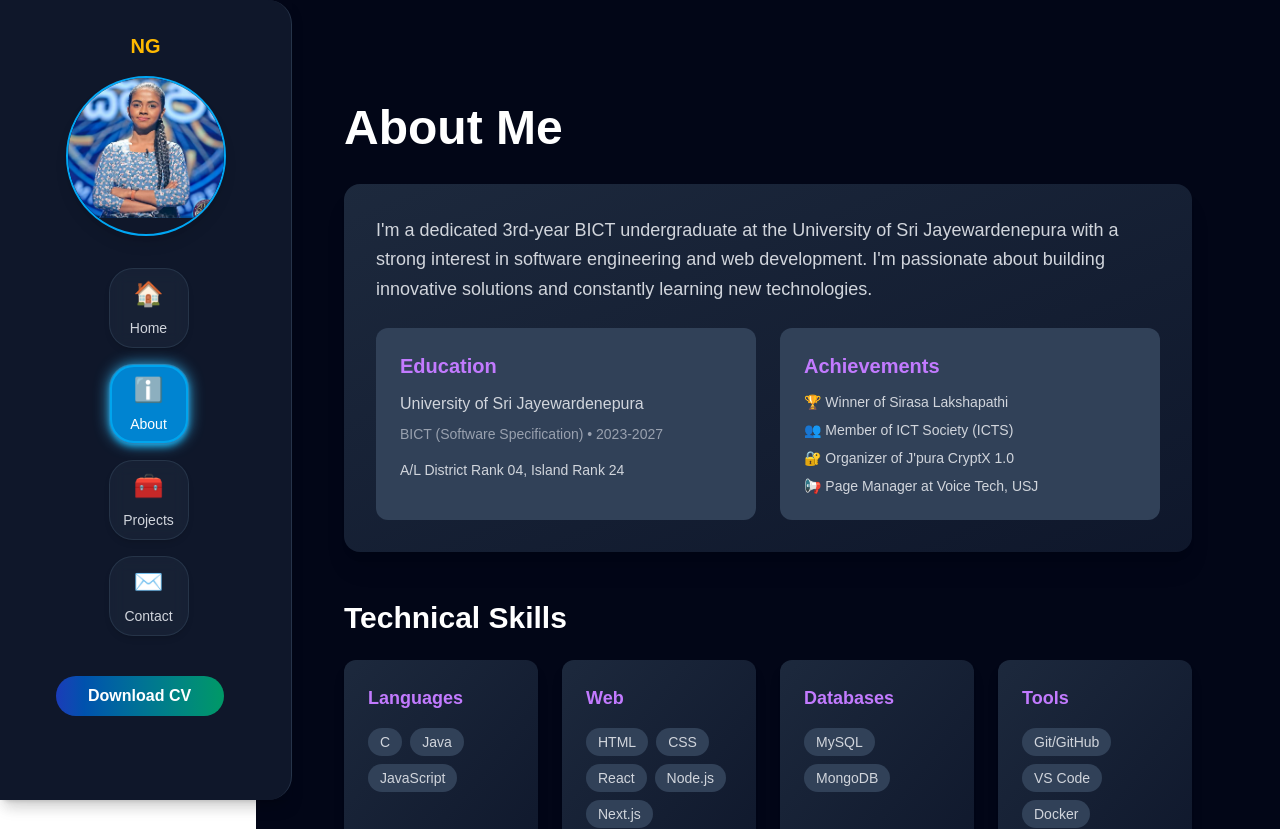
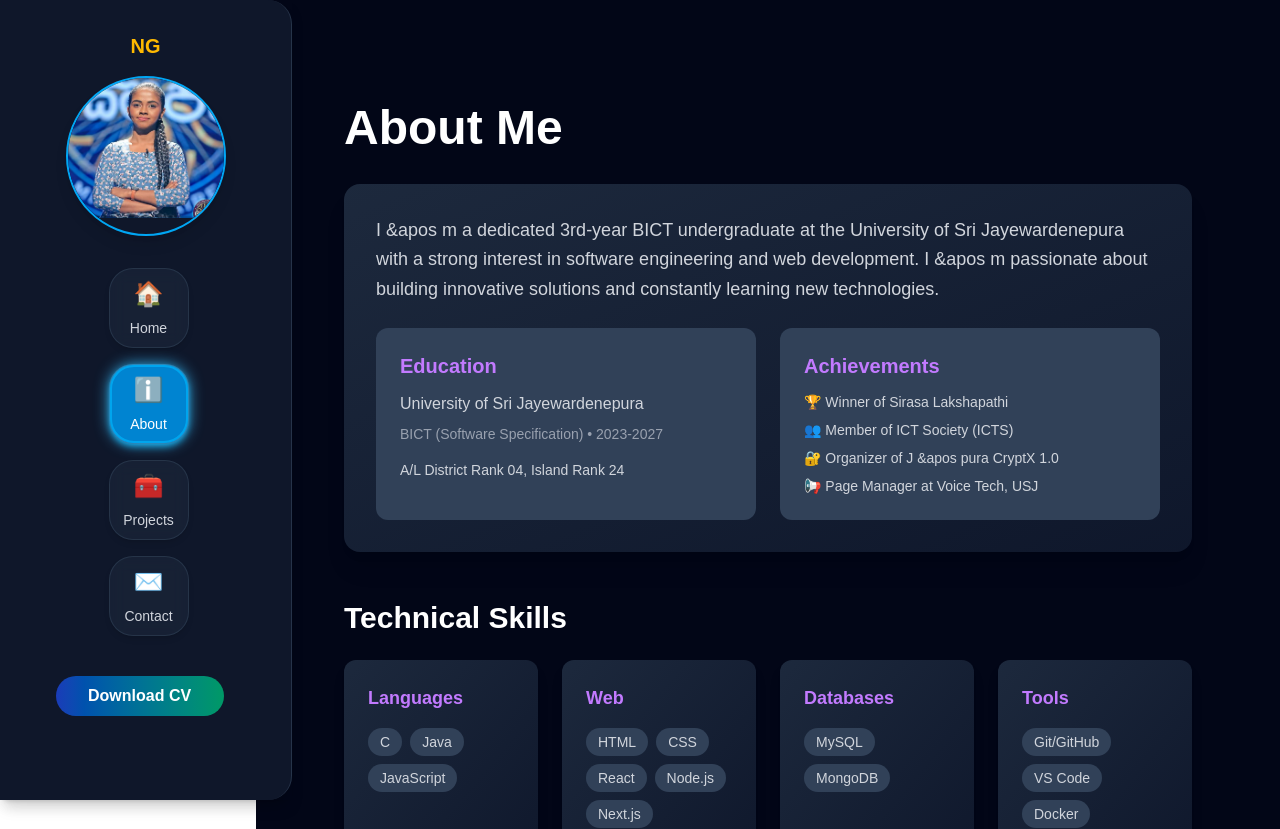
Before and after one commit to Nisansala2/mypro, a Next.js app: page /components/About in a window 1280 px wide. Shown: the top 829 px of the page. Built offline with nearby package versions, Linux system fonts and the light colour scheme.

Commit message:
fix errors

```diff
--- a/src/app/components/About/page.js
+++ b/src/app/components/About/page.js
@@ -44,8 +44,8 @@ export default function AboutPage () {
           className="bg-gradient-to-br from-slate-800 to-slate-900 rounded-2xl p-8 mb-12 shadow-xl"
         >
           <p className="text-gray-300 text-lg leading-relaxed mb-6">
-            I'm a dedicated 3rd-year BICT undergraduate at the University of Sri Jayewardenepura
-            with a strong interest in software engineering and web development. I'm passionate about
+            I &apos m a dedicated 3rd-year BICT undergraduate at the University of Sri Jayewardenepura
+            with a strong interest in software engineering and web development. I &apos m passionate about
             building innovative solutions and constantly learning new technologies.
           </p>
 
@@ -62,7 +62,7 @@ export default function AboutPage () {
               <ul className="text-gray-300 text-sm space-y-2">
                 <li>🏆 Winner of Sirasa Lakshapathi</li>
                 <li>👥 Member of ICT Society (ICTS)</li>
-                <li>🔐 Organizer of J'pura CryptX 1.0</li>
+                <li>🔐 Organizer of J &apos pura CryptX 1.0</li>
                 <li>📢 Page Manager at Voice Tech, USJ</li>
               </ul>
             </div>
--- a/src/app/components/Contac/page.js
+++ b/src/app/components/Contac/page.js
@@ -5,7 +5,7 @@ import { Mail, Github, MessageSquare } from 'lucide-react';
 import { useState } from 'react';
 
 
-export default function copage() {
+export default function Copage() {
 
   const [formData, setFormData] = useState({
     name: '',
```
